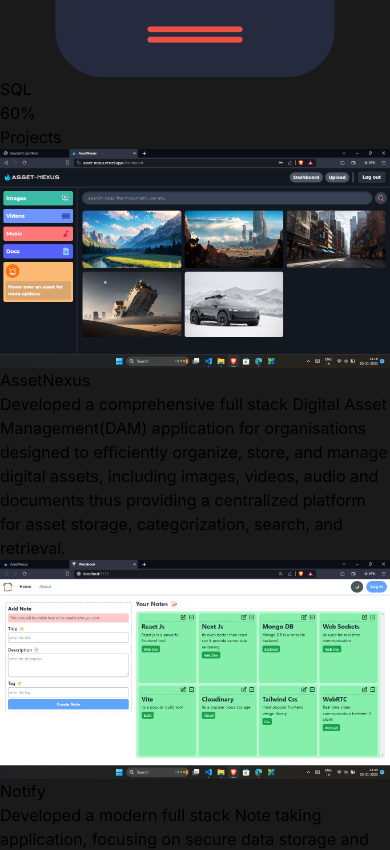
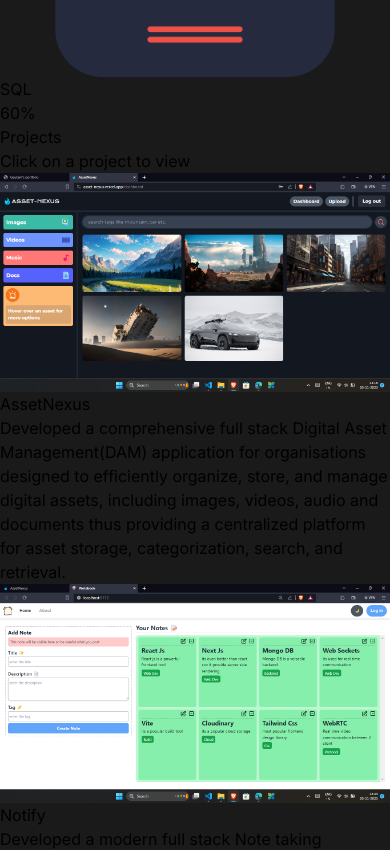
Before and after one commit to Gautamsajwan/My-Portfolio, a Next.js app: page / in a window 390 px wide. Shown: the part 8000-8850 px from the top of the page. Built offline with nearby package versions, Linux system fonts and the light colour scheme.

Commit message:
added project links

```diff
--- a/components/ProjectData.js
+++ b/components/ProjectData.js
@@ -2,17 +2,20 @@
     {
         title: 'AssetNexus',
         image: '/assets/AssetNexus.png',
-        description: 'Developed a comprehensive full stack Digital Asset Management(DAM) application for organisations designed to efficiently organize, store, and manage digital assets, including images, videos, audio and documents thus providing a centralized platform for asset storage, categorization, search, and retrieval.'
+        description: 'Developed a comprehensive full stack Digital Asset Management(DAM) application for organisations designed to efficiently organize, store, and manage digital assets, including images, videos, audio and documents thus providing a centralized platform for asset storage, categorization, search, and retrieval.',
+        link: 'https://asset-nexus.vercel.app/'
     },
     {
         title: 'Notify',
         image: '/assets/Notify.png',
-        description: 'Developed a modern full stack Note taking application, focusing on secure data storage and retreival, implementing different API endpoints, and ensuring strong data security therby offering a comprehensive solution for users to effortlessly create, update, delete, and list all their notes in a well structured manner.'
+        description: 'Developed a modern full stack Note taking application, focusing on secure data storage and retreival, implementing different API endpoints, and ensuring strong data security therby offering a comprehensive solution for users to effortlessly create, update, delete, and list all their notes in a well structured manner.',
+        link: 'https://github.com/Gautamsajwan/Notify'
     },
     {
         title: 'Amazon clone',
         image: '/assets/Amazon.png',
-        description: 'Developed a full stack e-commerce application designed to mimic the functionality of Amazon and includes features such as responsive design, product listing, authentication, shopping cart management and payment processing.'
+        description: 'Developed a full stack e-commerce application designed to mimic the functionality of Amazon and includes features such as responsive design, product listing, authentication, shopping cart management and payment processing.',
+        link: 'https://github.com/Gautamsajwan/amazon-clone'
     }
 ]
 
--- a/components/ProjectItem.tsx
+++ b/components/ProjectItem.tsx
@@ -3,20 +3,21 @@
 type Props = {
     title: string,
     image: string,
-    description: string
+    description: string,
+    link: string
 }
 
-export default function ProjectItem({ title, image, description }: Props) {
+export default function ProjectItem({ title, image, description, link }: Props) {
     return (
-        <div className="w-full snap-center flex flex-shrink-0 flex-col justify-center items-center p-10 md:p-32">
-            <div className="relative w-[400px] outline outline-[5px] outline-[#dbfffd]/40 rounded-lg">
-                <img src={image} alt="project image" className="w-full h-full object-cover rounded-lg" />
-                <div className="absolute top-14 w-[100%] h-[70%] bg-gradient-to-r from-[#6a11cb] to-[#2575fc] -z-10 blur-[70px]"></div>
+        <div className="w-full snap-center flex flex-shrink-0 flex-col justify-center items-center p-10 md:p-24">
+            <div className="relative w-[370px] outline outline-[5px] outline-[#dbfffd]/40 rounded-lg">
+                <a href={link}><img src={image} alt="project image" className="w-full h-full object-cover rounded-lg" /></a>
+                <div className="absolute top-14 w-[100%] h-[50%] bg-gradient-to-r from-[#6a11cb] to-[#2575fc] -z-10 blur-[70px]"></div>
             </div>
 
-            <h1 className="text-4xl mt-5 font-bold">{title}</h1>
+            <h1 className="text-4xl mt-3 font-bold">{title}</h1>
 
-            <div className="mt-5 p-3 text-gray-900 font-semibold rounded-lg bg-[rgb(238,247,255)]/80">
+            <div className="w-full mt-3 p-3 text-gray-900 font-semibold rounded-lg bg-[rgb(238,247,255)]/80">
             <p className="text-lg text-center h-[100px] max-h-[150px] overflow-hidden overflow-y-scroll scrollbar-thin scrollbar-thumb-gray-500 scrollbar-track-[#242424]">{description}</p>
             </div>
         </div>
--- a/components/Projects.tsx
+++ b/components/Projects.tsx
@@ -23,8 +23,9 @@
       type: 'fade',
       duration: 1.5,
     }}
-     className="h-screen font-montserrat relative flex flex-col justify-center items-center space-y-20">
+     className="h-screen font-montserrat relative flex flex-col justify-center items-center space-y-28">
       <h1 className="absolute top-16 left-1/2 -translate-x-1/2 text-6xl font-sacramento font-bold text-center text-[#616161]">Projects</h1>
+      <p className="text-center absolute text-gray-200 top-6 left-1/2 -translate-x-1/2">Click on a project to view</p>
 
       <motion.div
       initial={{
@@ -43,9 +44,9 @@
         delay: 0.2,
         duration: 1.5
       }}
-      className="mt-7 w-full h-full flex overflow-x-scroll snap-mandatory snap-x z-20 scrollbar scrollbar-thumb-blue-400 scrollbar-track-[#262626]">
+      className="w-full h-fit flex overflow-x-scroll snap-mandatory snap-x z-20 scrollbar scrollbar-thumb-blue-400 scrollbar-track-[#262626]">
         {projectState.map((details, index) => (
-          <ProjectItem key={`${details.title}+${index}`} title={details.title} image={details.image} description={details.description} />
+          <ProjectItem key={`${details.title}+${index}`} title={details.title} image={details.image} description={details.description} link={details.link}/>
         ))}
       </motion.div>
     </motion.div>
```
